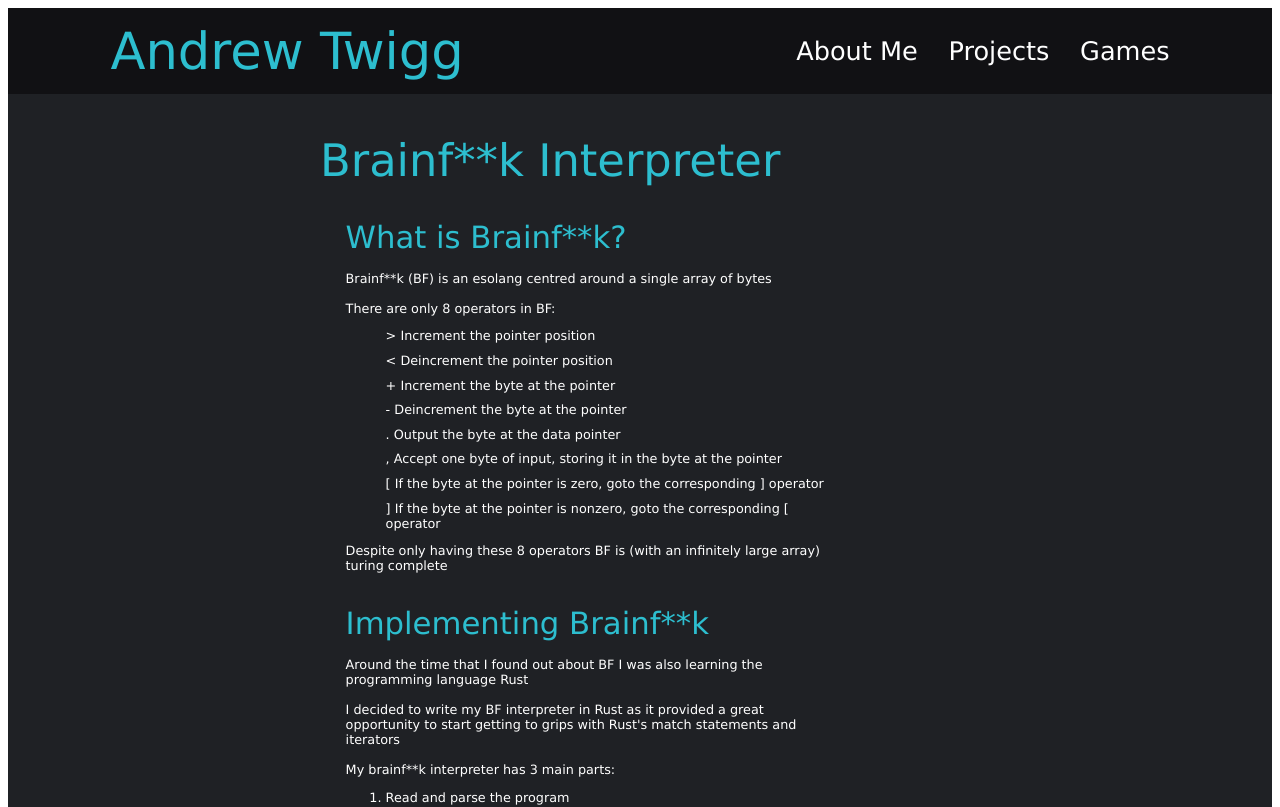
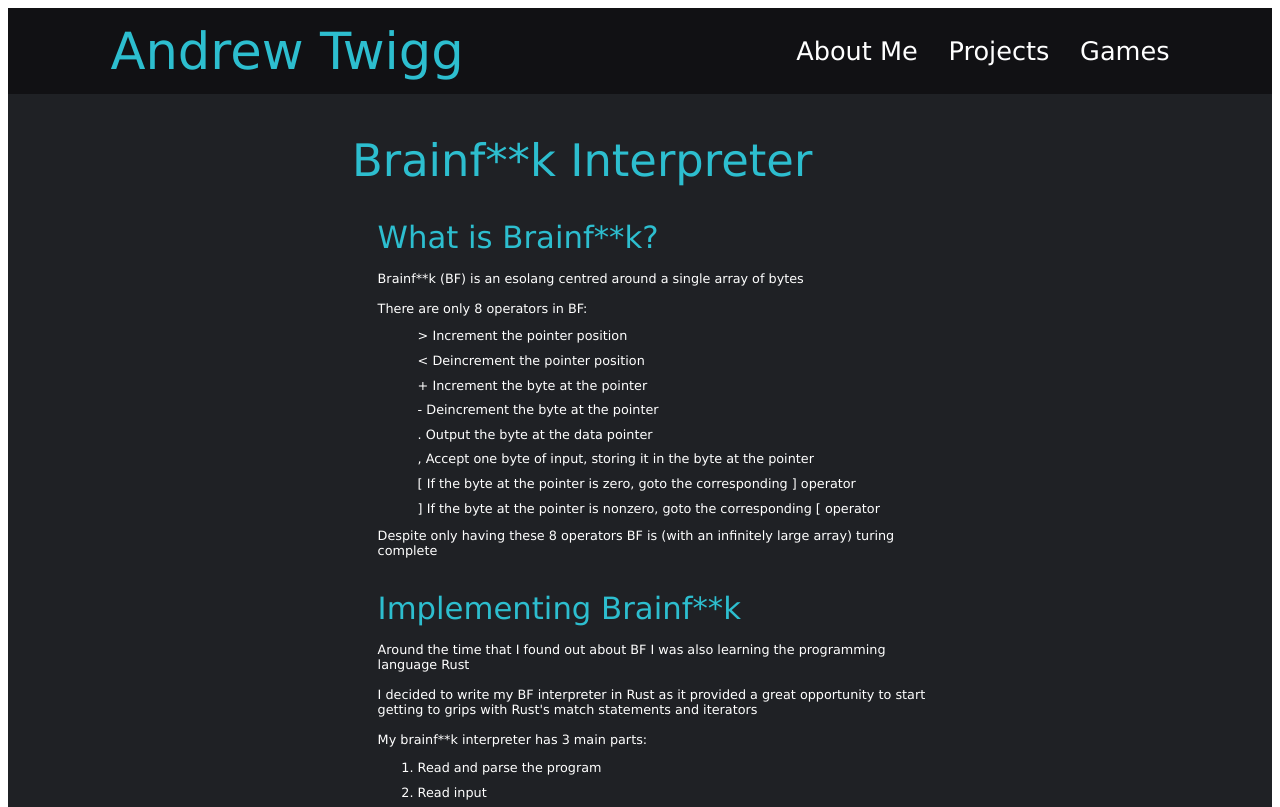
Before and after one commit to Banzobotic/old.andrewtwigg.me, a SvelteKit app: page /projects/brainfuck in a window 1280 px wide. Shown: the top 807 px of the page. Built offline with nearby package versions, Linux system fonts and the light colour scheme.

Commit message:
Adjust margins

```diff
--- a/src/routes/+page.svelte
+++ b/src/routes/+page.svelte
@@ -65,14 +65,13 @@
     .list {
         margin: 0 auto;
         margin-top: 4vh;
-        max-width: 50vw;
+        max-width: 40vw;
     }
 
     .item {
         display: flex;
         margin-bottom: 6vh;
         margin-top: 2vh;
-        margin-right: 10vw;
         text-decoration: none;
         border: purple;
         border-width: 5px;
--- a/src/routes/about/+page.svelte
+++ b/src/routes/about/+page.svelte
@@ -10,7 +10,6 @@
     <Navbar active={"about"}/>
 
     <div class="content">
-        <div class="inner">
         <div class="header">Robotics</div>
         <div class="text">
             In robotics competitions that I have taken part in there are 3 key parts:
@@ -57,7 +56,6 @@
             <iframe class="video" src="https://www.youtube.com/embed/SUL1-qgswok" title="YouTube video player" frameborder="0" allow="accelerometer; clipboard-write; encrypted-media; gyroscope; picture-in-picture" allowfullscreen></iframe>
         </div>
     </div>
-    </div>
 </body>
 
 <style>
@@ -86,14 +84,10 @@
     }
 
     .content {
-        max-width: 50vw;
+        max-width: 45vw;
         margin: 0 auto;
         margin-top: 5vh;
         font-family: 'Lucida Sans', 'Lucida Sans Regular', 'Lucida Grande', 'Lucida Sans Unicode', Geneva, Verdana, sans-serif;
-    }
-
-    .inner {
-        margin-right: 10vw;
     }
 
     .header {
--- a/src/routes/games/+page.svelte
+++ b/src/routes/games/+page.svelte
@@ -51,13 +51,12 @@
     .list {
         margin: 0 auto;
         margin-top: 6vh;
-        max-width: 50vw;
+        max-width: 40vw;
     }
 
     .item {
         display: flex;
         margin: 4vh 0;
-        margin-right: 10vw;
         text-decoration: none;
     }
 
--- a/src/routes/projects/+page.svelte
+++ b/src/routes/projects/+page.svelte
@@ -49,13 +49,12 @@
     .list {
         margin: 0 auto;
         margin-top: 6vh;
-        max-width: 50vw;
+        max-width: 40vw;
     }
 
     .item {
         display: flex;
         margin: 4vh 0;
-        margin-right: 10vw;
         text-decoration: none;
     }
 
--- a/src/routes/projects/brainfuck/+page.svelte
+++ b/src/routes/projects/brainfuck/+page.svelte
@@ -10,7 +10,6 @@
     <Navbar/>
 
     <div class="content">
-        <div class="inner">
         <div class="title">Brainf**k Interpreter</div>
 
         <div class="header">What is Brainf**k?</div>
@@ -74,7 +73,6 @@
             operator to the current code to run for that operator
         </div>
     </div>
-    </div>
 </body>
 
 <style>
@@ -107,15 +105,11 @@
     }
 
     .content {
-        max-width: 50vw;
+        max-width: 45vw;
         margin: 0 auto;
         margin-top: 5vh;
         margin-bottom: 10vh;
         font-family: 'Lucida Sans', 'Lucida Sans Regular', 'Lucida Grande', 'Lucida Sans Unicode', Geneva, Verdana, sans-serif;
-    }
-
-    .inner {
-        margin-right: 10vw;
     }
 
     .title {
```
Also changed, not shown: src/routes/Navbar.svelte (line endings or trailing spaces). Lines whose indentation alone changed are shown as unchanged.
